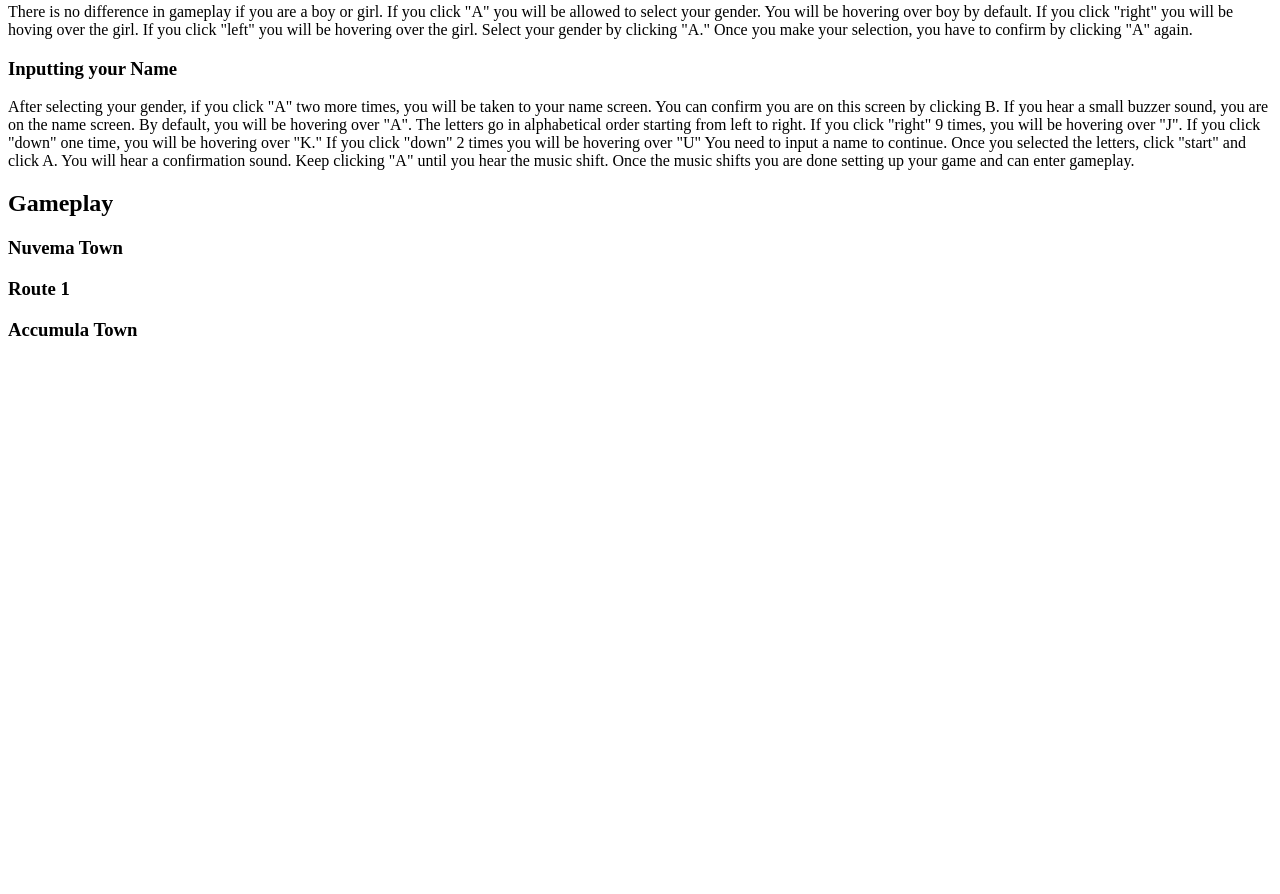
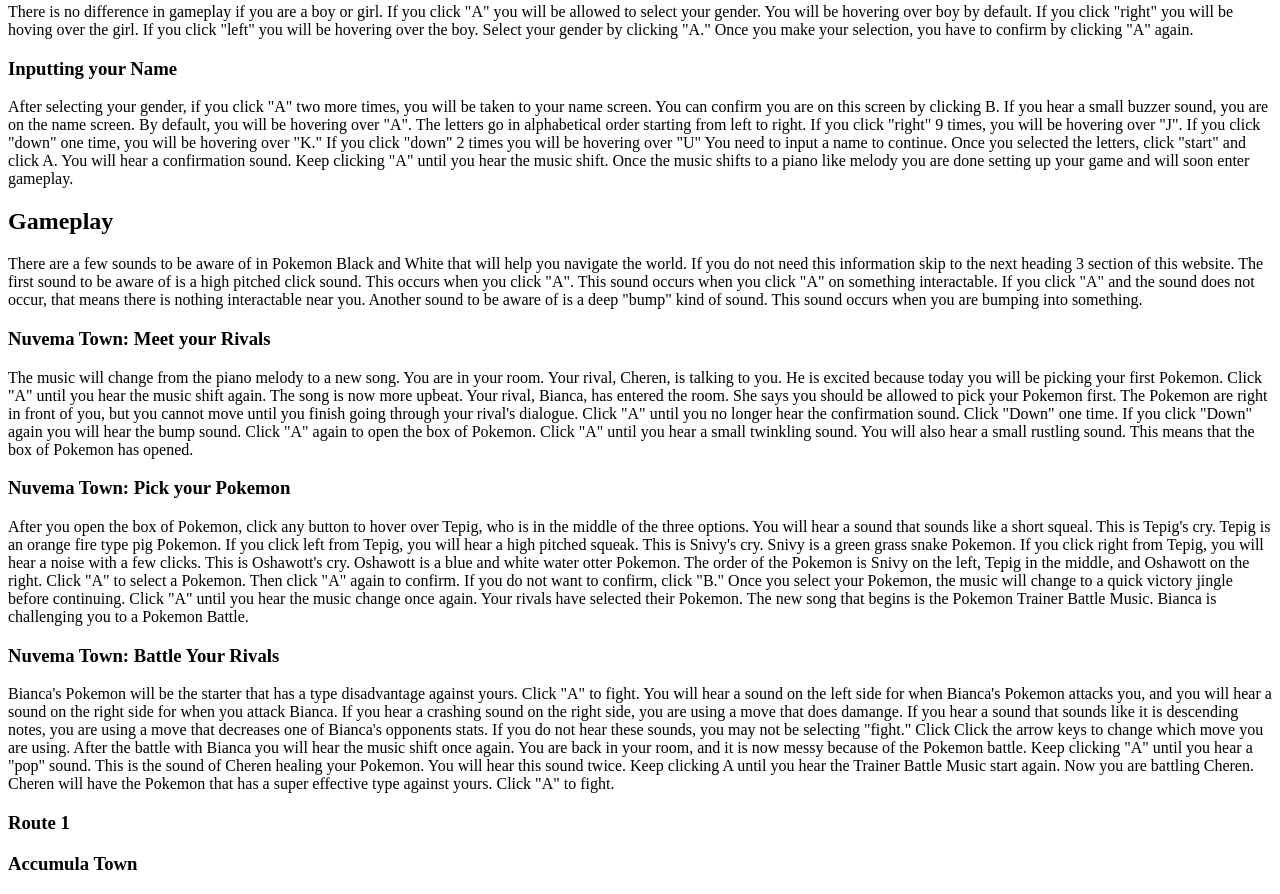
Before and after one commit to zhangedi/PokemonBWWalkthrough, a plain HTML site: page index.html in a window 1280 px wide. Shown: the part 812-1706 px from the top of the page. Before the commit the page ends 1171 px from the top, so only its background shows below. Drawn offline with Linux system fonts and the light colour scheme.

Commit message:
Add files via upload

```diff
--- a/index.html
+++ b/index.html
@@ -9,9 +9,9 @@
 </p>
 
 <h2> Setting up the game</h2>
-<p>Before starting the game, you be introduced to professor Juniper. You will be selecting your gender, inputting your name, and be introduced to your rivals.
+<p>Before entering gameplay, you will be selecting your gender, inputting your name, and be introduced some characters and cutscenes.
     If you do not care about these things, keep clicking the "A" button until you hear the music shift to a slow piano like melody.
-    Skip to the "Gameplay" heading 2 of this website.
+    Then, skip to heading 2, "Gameplay" of this website.
 
 <h3>Intro Cutscene</h3>
 <p>The intro cutscene has minor spoilers. You can click start or the A button at any point in the cutscene to skip the cutscene.
@@ -49,7 +49,7 @@ Once you hear the music change to the familar Pokemon theme, the scene has chang
     If you click "A" you will be allowed to select your gender.
     You will be hovering over boy by default.
     If you click "right" you will be hoving over the girl.
-    If you click "left" you will be hovering over the girl.
+    If you click "left" you will be hovering over the boy.
     Select your gender by clicking "A." Once you make your selection, you have to confirm by clicking "A" again.
 </p>
 <h3>Inputting your Name</h3>
@@ -60,9 +60,45 @@ Once you hear the music change to the familar Pokemon theme, the scene has chang
     If you click "right" 9 times, you will be hovering over "J". If you click "down" one time, you will be hovering over "K."
     If you click "down" 2 times you will be hovering over "U" You need to input a name to continue. Once you selected the letters, click "start" and click A.
     You will hear a confirmation sound.
-    Keep clicking "A" until you hear the music shift. Once the music shifts you are done setting up your game and can enter gameplay.
+    Keep clicking "A" until you hear the music shift. Once the music shifts to a piano like melody you are done setting up your game and will soon enter gameplay.
 </p>
 <h2>Gameplay</h2>
-<h3>Nuvema Town</h3>
+<p>There are a few sounds to be aware of in Pokemon Black and White that will help you navigate the world. If you do not need this information skip to the next heading 3 section of this website.
+    The first sound to be aware of is a high pitched click sound. This occurs when you click "A". This sound occurs when you click "A" on something interactable. If you click "A" and the sound does not occur,
+    that means there is nothing interactable near you. Another sound to be aware of is a deep "bump" kind of sound. This sound occurs when you are bumping into something.
+
+</p>
+<h3>Nuvema Town: Meet your Rivals</h3>
+<p>The music will change from the piano melody to a new song. You are in your room.
+    Your rival, Cheren, is talking to you. He is excited because today you will be picking your first Pokemon.
+    Click "A" until you hear the music shift again. The song is now more upbeat.
+    Your rival, Bianca, has entered the room. She says you should be allowed to pick your Pokemon first.
+    The Pokemon are right in front of you, but you cannot move until you finish going through your rival's dialogue.
+    Click "A" until you no longer hear the confirmation sound. Click "Down" one time. If you click "Down" again you will hear the bump sound.
+    Click "A" again to open the box of Pokemon. Click "A" until you hear a small twinkling sound. You will also hear a small rustling sound. This means that the box of Pokemon has opened.
+<h3>Nuvema Town: Pick your Pokemon</h3>
+<p>After you open the box of Pokemon, click any button to hover over Tepig, who is in the middle of the three options. You will hear a sound that sounds like a short squeal. This is Tepig's cry.
+    Tepig is an orange fire type pig Pokemon.
+    If you click left from Tepig, you will hear a high pitched squeak.
+    This is Snivy's cry. Snivy is a green grass snake Pokemon.
+    If you click right from Tepig, you will hear a noise with a few clicks.
+    This is Oshawott's cry. Oshawott is a blue and white water otter Pokemon.
+    The order of the Pokemon is Snivy on the left, Tepig in the middle, and Oshawott on the right.
+    Click "A" to select a Pokemon. Then click "A" again to confirm. If you do not want to confirm, click "B."
+    Once you select your Pokemon, the music will change to a quick victory jingle before continuing.
+    Click "A" until you hear the music change once again. Your rivals have selected their Pokemon.
+    The new song that begins is the Pokemon Trainer Battle Music. Bianca is challenging you to a Pokemon Battle.
+
+</p>
+<h3>Nuvema Town: Battle Your Rivals</h3>
+<p>Bianca's Pokemon will be the starter that has a type disadvantage against yours. Click "A" to fight. You will hear a sound on the left side for when Bianca's Pokemon attacks you, and you will hear
+    a sound on the right side for when you attack Bianca. If you hear a crashing sound on the right side, you are using a move that does damange. If you hear a sound that sounds like it is descending notes,
+    you are using a move that decreases one of Bianca's opponents stats. If you do not hear these sounds, you may not be selecting "fight." Click Click the arrow keys to change which move you are using.
+
+    After the battle with Bianca you will hear the music shift once again. You are back in your room, and it is now messy because of the Pokemon battle.
+    Keep clicking "A" until you hear a "pop" sound. This is the sound of Cheren healing your Pokemon. You will hear this sound twice.
+    Keep clicking A until you hear the Trainer Battle Music start again. Now you are battling Cheren. Cheren will have the Pokemon that has a super effective type against yours.
+    Click "A" to fight.
+</p>
 <h3>Route 1</h3>
 <h3>Accumula Town</h3>
```
